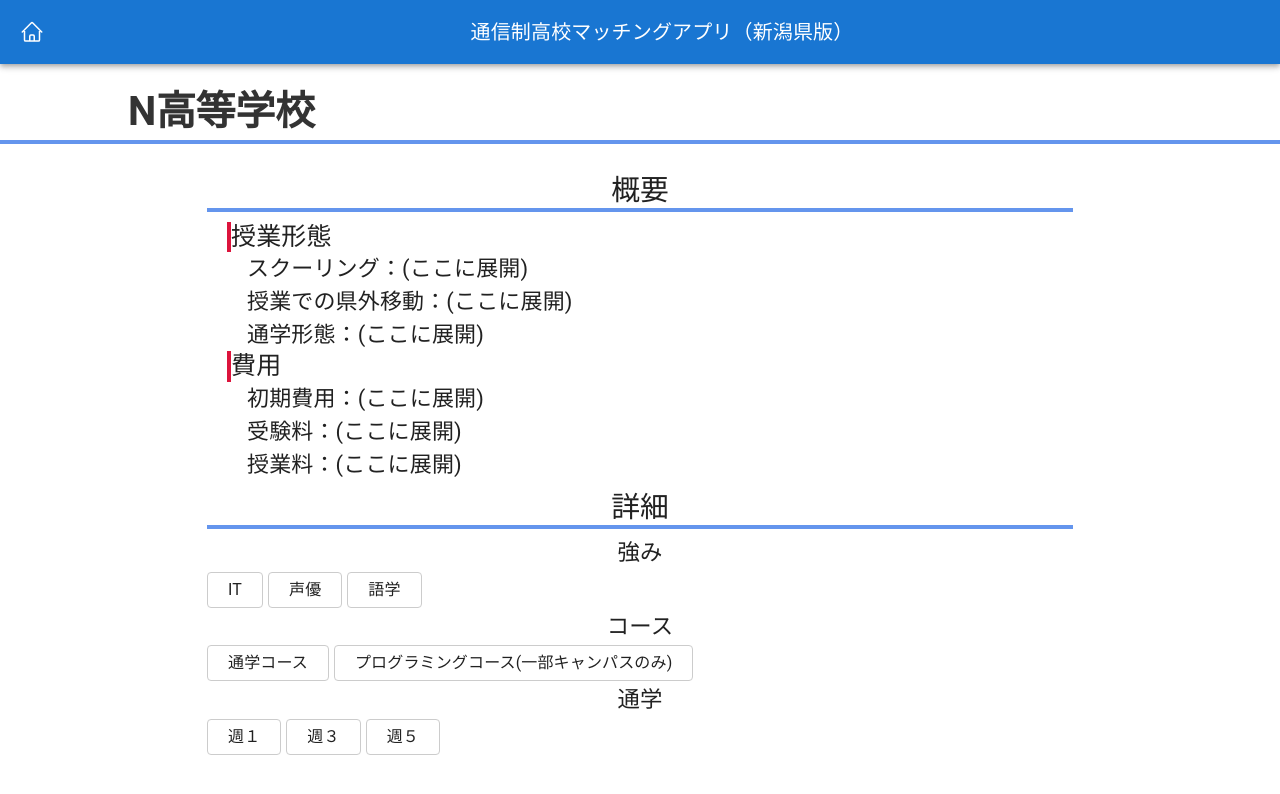
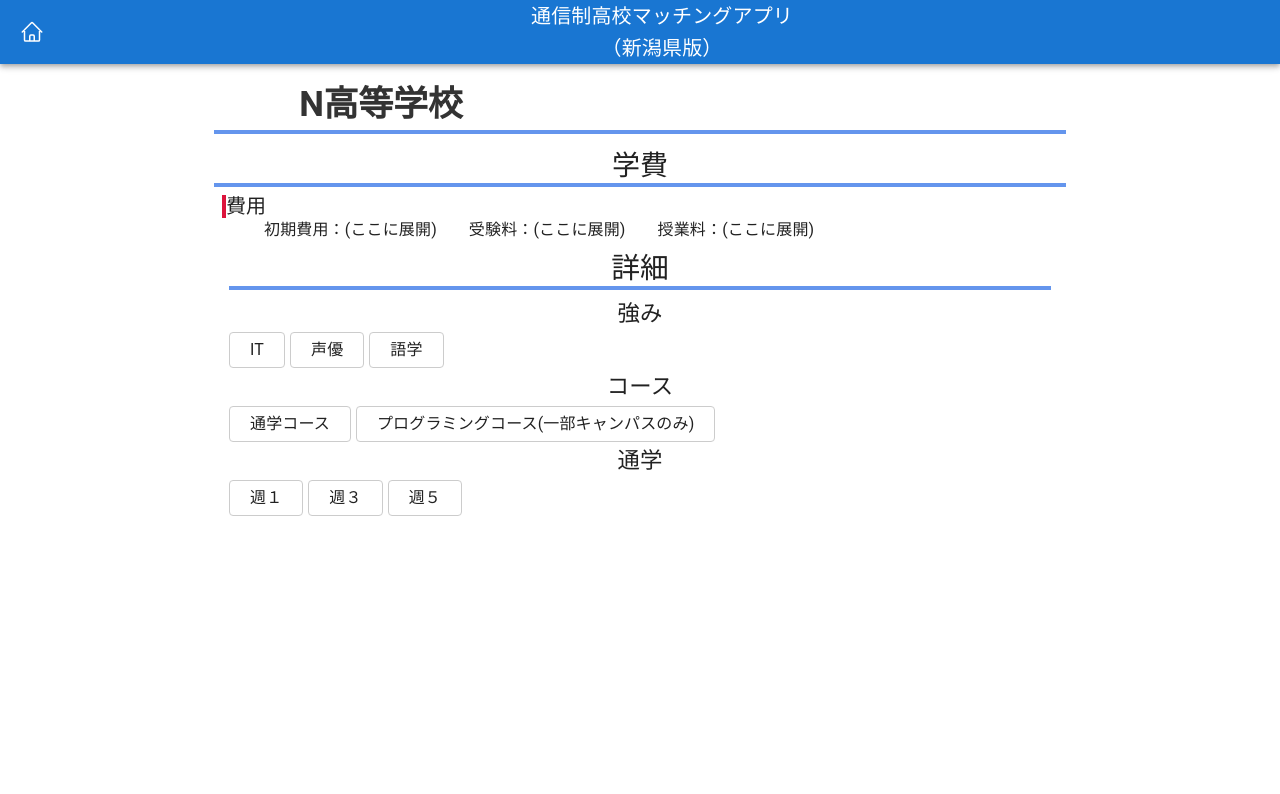
Before and after one commit to Sug1re/correspondence-app, a Next.js app: page /schoolsIntroduction in a window 1280 px wide. Shown: the top 794 px of the page. Built offline with nearby package versions, Linux system fonts and the light colour scheme.

Commit message:
maxWidthを追加してレスポンシブ対応

```diff
--- a/app/schoolsIntroduction/page.tsx
+++ b/app/schoolsIntroduction/page.tsx
@@ -1,8 +1,7 @@
 import React from "react";
-import { Box, ThemeProvider, Typography } from "@mui/material";
+import { Box, Container, Typography } from "@mui/material";
 import * as Component from "@/components/component";
 import InfoItem from "@/components/component/InfoItem";
-
 
 // // Nissy がここに学校の詳細ページをコーディング
 export default function schoolsIntroductionPage() {
@@ -10,92 +9,97 @@ export default function schoolsIntroductionPage() {
     <>
       <Component.Header />
 
-      <Box sx={{ p: "20px 0", color: "#333"}}>
-        {/* 見出し */}
-        <Typography variant="h2" sx={{
+      {/* 学校名 */}
+      <Container maxWidth="md">
+        <Box sx={{ mt: 2, color: "#333" }}>
+          <Typography
+            variant="h2"
+            sx={{
               fontWeight: 600,
-          fontSize: "2.5rem",
+              fontSize: "35px",
               display: "block",
               borderBottom: "solid 4px #6495ed",
               padding: "4px 10%",
-        }}>
+            }}
+          >
             N高等学校
           </Typography>
         </Box>
-      <Box sx={{
-        p: 0, width: "70%",
-        m: "10px auto",
-      }}>
-        {/* スローガン(正味いらんかも) */}
-        { /*<Box sx={{ backgroundColor: "crimson", margin: "5px", padding: "3px"}}>
-          <Typography variant="h1"
-            sx={{
-              color: "white",
-              fontSize: "35px",
-              textAlign: "center",
-              fontWeight: "600"
-            }}
-          >
-            2+2 = 5
-          </Typography>
-        </Box> */ }
-        {/* 詳細 */}
-        <Box sx={{ m: "5px" }}>
+
+        {/* 学校情報 */}
+        <Box>
+          {/* 学費 */}
+          <Box>
             <Typography
               variant="h3"
               sx={{
-              m: "10px",
+                mt: 2,
                 textAlign: "center",
-              fontSize: "1.8rem",
-              borderBottom: "solid 4px cornflowerblue",
+                fontSize: "28px",
+                borderBottom: "solid 4px cornflowerblue ",
               }}
             >
-            概要
+              学費
             </Typography>
-          <Typography
+
+            {/* 小見出し */}
+            {/* <Typography
               variant="h4"
               sx={{
                 ml: "30px",
-              fontSize: "25px",
-              borderLeft: "solid 4px crimson"
+                fontSize: "px",
+                borderLeft: "solid 4px crimson",
               }}
             >
               授業形態
-          </Typography>
-          <Box sx={{ ml: "50px" }}>
-            <Typography variant="p" sx={{ display: "block", fontSize: "22px" }}>
+            </Typography> */}
+
+            {/* データ表示 */}
+            {/* <Box sx={{ ml: "50px" }}>
+              <Box
+                sx={{
+                  display: "flex",
+                  gap: 4,
+                }}
+              >
+                <Typography variant="body1">
                   スクーリング：(ここに展開)
                 </Typography>
-            <Typography variant="p" sx={{ display: "block", fontSize: "22px" }}>
+                <Typography variant="body1">
                   授業での県外移動：(ここに展開)
                 </Typography>
-            <Typography variant="p" sx={{ display: "block", fontSize: "22px" }}>
-              通学形態：(ここに展開)
-            </Typography>
+                <Typography variant="body1">通学形態：(ここに展開)</Typography>
               </Box>
-          {/* 費用 */}
+            </Box> */}
+
+            {/* 小見出し */}
             <Typography
-            variant="h4"
+              variant="h3"
               sx={{
-              ml: "30px",
-              fontSize: "25px",
-              borderLeft: "solid 4px crimson"
+                mt: 1,
+                ml: 1,
+                fontSize: "20px",
+                borderLeft: "solid 4px crimson",
               }}
             >
               費用
             </Typography>
+
+            {/* データ表示 */}
             <Box sx={{ ml: "50px" }}>
-            <Typography variant="p" sx={{ display: "block", fontSize: "22px" }}>
-              初期費用：(ここに展開)
-            </Typography>
-            <Typography variant="p" sx={{ display: "block", fontSize: "22px" }}>
-              受験料：(ここに展開)
-            </Typography>
-            <Typography variant="p" sx={{ display: "block", fontSize: "22px" }}>
-              授業料：(ここに展開)
-            </Typography>
+              <Box
+                sx={{
+                  display: "flex",
+                  gap: 4,
+                }}
+              >
+                <Typography variant="body1">初期費用：(ここに展開)</Typography>
+                <Typography variant="body1">受験料：(ここに展開)</Typography>
+                <Typography variant="body1">授業料：(ここに展開)</Typography>
               </Box>
             </Box>
+          </Box>
+
           {/* 詳細 */}
           <Box sx={{ m: "5px" }}>
             <Typography
@@ -109,36 +113,45 @@ export default function schoolsIntroductionPage() {
             >
               詳細
             </Typography>
-          {/* 強み */}
+
+            {/* 小見出し */}
             <Typography
               variant="h4"
               sx={{ textAlign: "center", fontSize: "1.4rem" }}
             >
               強み
             </Typography>
+
+            {/* コンポーネント */}
             <Box sx={{ display: "flex", p: "5px" }}>
               <InfoItem text="IT" />
               <InfoItem text="声優" />
               <InfoItem text="語学" />
             </Box>
-          {/* コース */}
+
+            {/* 小見出し */}
             <Typography
               variant="h4"
               sx={{ textAlign: "center", fontSize: "1.4rem" }}
             >
               コース
             </Typography>
+
+            {/* コンポーネント */}
             <Box sx={{ display: "flex", p: "5px" }}>
               <InfoItem text="通学コース" />
               <InfoItem text="プログラミングコース(一部キャンパスのみ)" />
             </Box>
-          {/* 登校頻度 */}
+
+            {/* 小見出し */}
             <Typography
               variant="h4"
               sx={{ textAlign: "center", fontSize: "1.4rem" }}
             >
               通学
             </Typography>
+
+            {/* コンポーネント */}
             <Box sx={{ display: "flex", p: "5px" }}>
               <InfoItem text="週１" />
               <InfoItem text="週３" />
@@ -146,6 +159,7 @@ export default function schoolsIntroductionPage() {
             </Box>
           </Box>
         </Box>
+      </Container>
     </>
   );
 }
--- a/components/component/Header.tsx
+++ b/components/component/Header.tsx
@@ -44,7 +44,9 @@ export default function Header() {
             sx={{ flexGrow: 1, textAlign: "center" }}
             component="h1"
           >
-            通信制高校マッチングアプリ（新潟県版）
+            通信制高校マッチングアプリ
+            <br />
+            （新潟県版）
           </Typography>
         </Toolbar>
       </AppBar>
```
Also changed, not shown: components/component/InfoItem.tsx (+3 -7 lines). Lines whose indentation alone changed are shown as unchanged.
